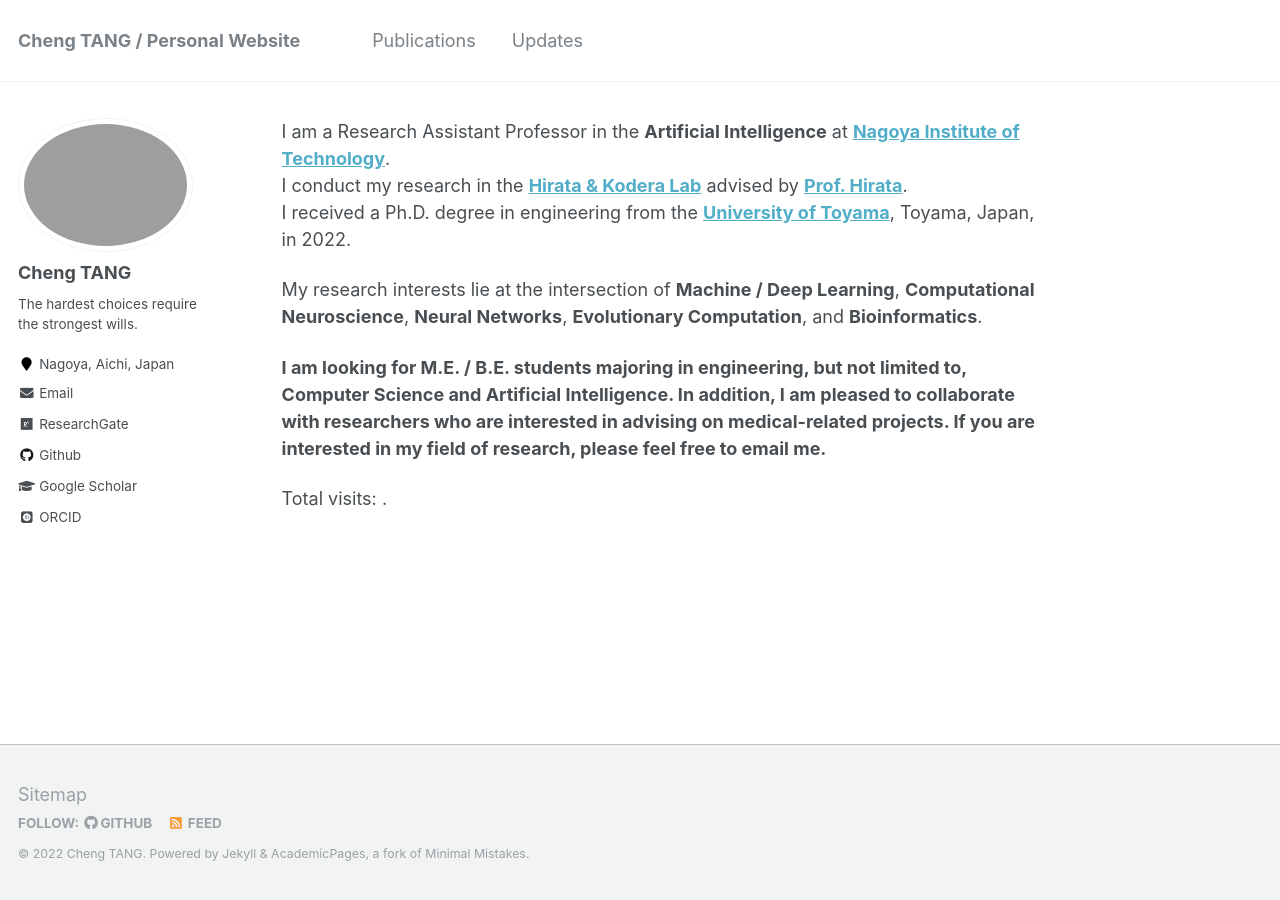
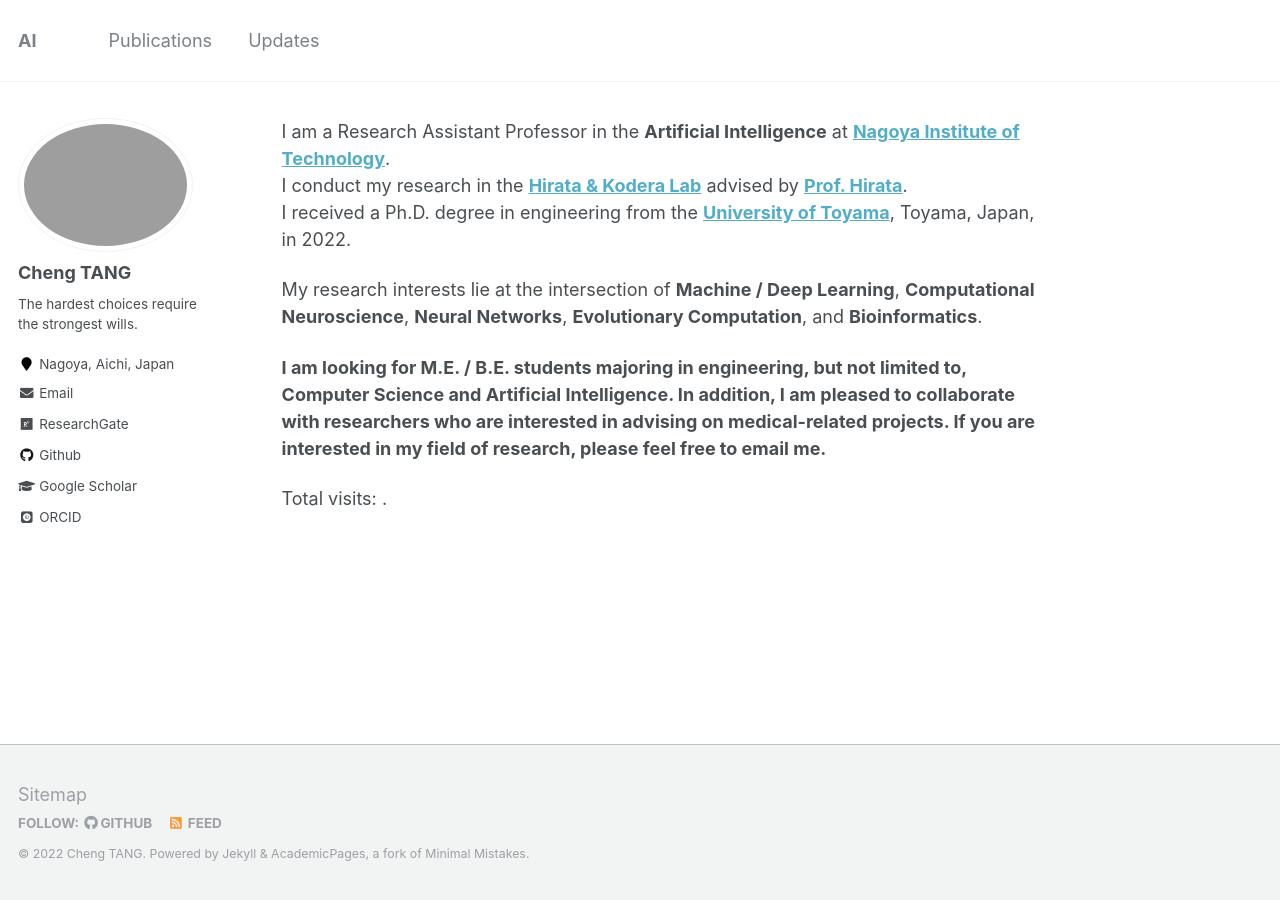
Before and after one commit to ChengTANG-AI/chengtang-ai.github.io, a Jekyll site: the page built from _pages/about.md, in a window 1280 px wide. Built offline with Jekyll 4.4.1, drawn with Linux system fonts in a browser that asks for light colours; some web fonts are replaced; comment, search, counter and statistics services are not loaded.

Commit message:
Update _config.yml

```diff
--- a/_config.yml
+++ b/_config.yml
@@ -7,7 +7,7 @@
 
 # Site Settings
 locale                   : "en-US"
-title                    : "Cheng TANG / Personal Website"
+title                    : "AI"
 title_separator          : "-"
 name                     : &name "Cheng TANG"
 description              : &description "personal description"
```
